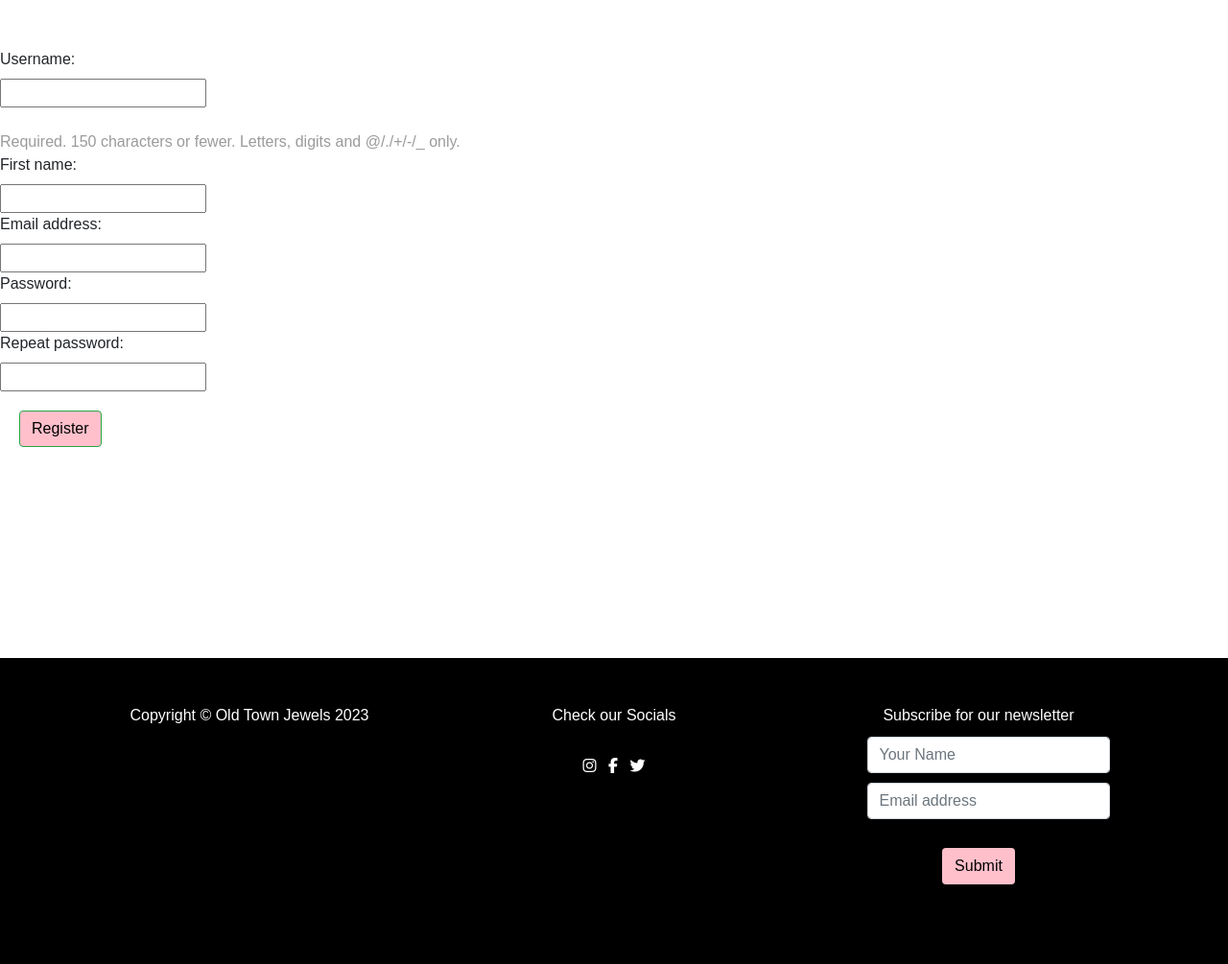
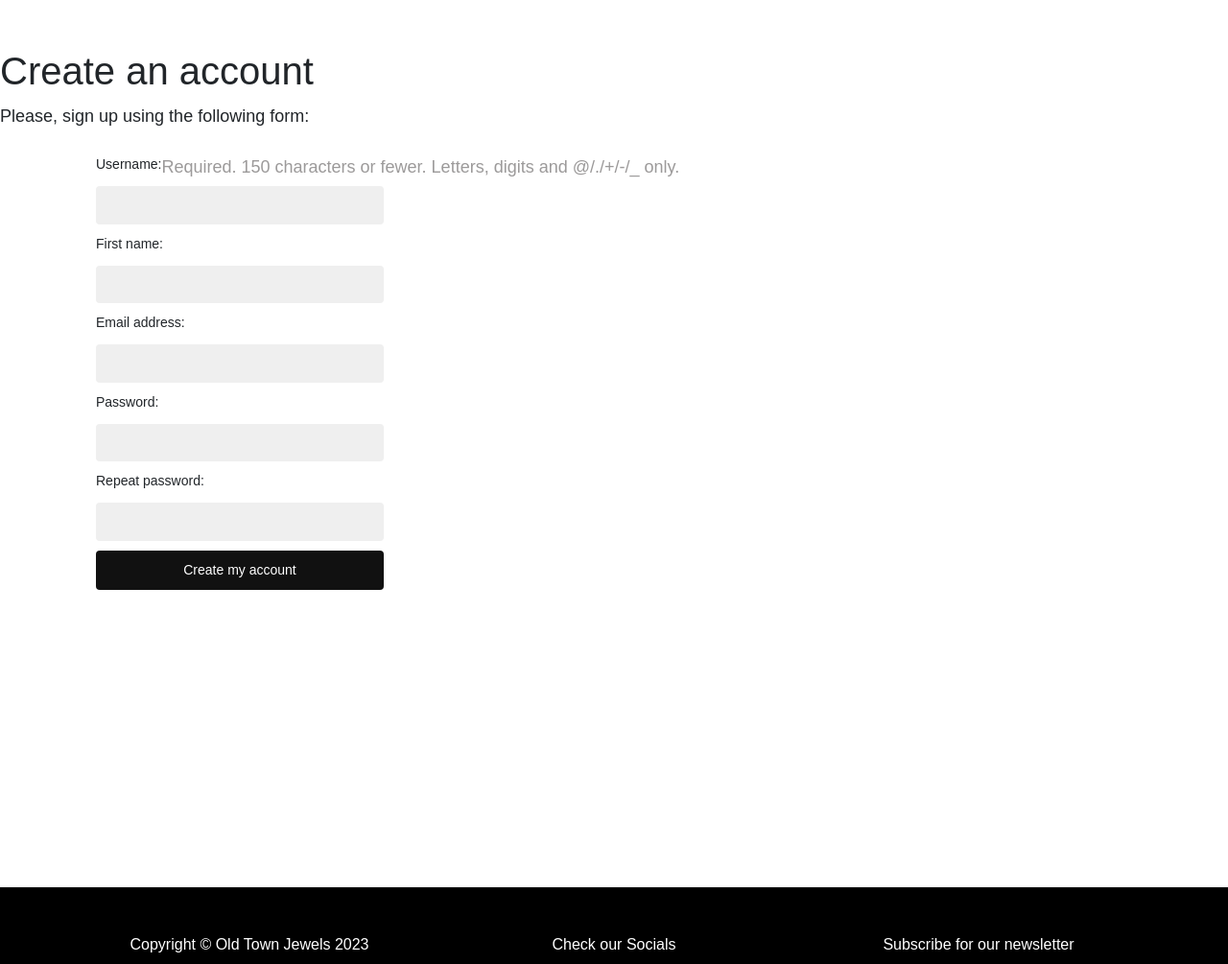
Before and after one commit to marosan28/old-town-jewels, a Django app: template users/templates/registration/register.html in a window 1280 px wide. Shown: the part 56-1061 px from the top of the page at 96% size. Run offline with Django 3.2, Linux system fonts and the light colour scheme; the template is opened without the code that fills it: values that come from a table or form of the project are taken from there, others are empty; parts of the project's set-up code (start-up, migrations or seed data) failed here and were passed over; some libraries are stand-ins or nearby versions; some web fonts are replaced.

Commit message:
add views and templates for user creating new profiles

```diff
--- a/users/templates/registration/register.html
+++ b/users/templates/registration/register.html
@@ -1,13 +1,14 @@
 {% extends "shop/base.html" %}
-
+{% block title %}Create an account{% endblock %}
 {% block content %}
-
-  <form method="post" action="{% url 'users:register' %}" class="register-form">
+  <h1>Create an account</h1>
+  <p>Please, sign up using the following form:</p>
+  <div id="content">
+  <form method="post">
+    {{ user_form.as_p }}
     {% csrf_token %}
-    {{ form.as_table }}
-
-    <button class="btn btn-success" name="submit">Register</button>
-    <input type="hidden" name="next" value="{% url 'shop:home' %}">
+    <p><input type="submit" value="Create my account"></p>
   </form>
 
-{% endblock content %}
+  </div>
+{% endblock %}
--- a/users/views.py
+++ b/users/views.py
@@ -30,8 +30,6 @@ class MyPasswordResetView(PasswordResetView):
     success_url = reverse_lazy('users:password_reset_done')
 
 
-
-
 class MyPasswordChangeDoneView(PasswordChangeDoneView):
     def get(self, request, *args, **kwargs):
         logout(request)
@@ -58,12 +56,12 @@ def register(request):
             # Save the User object
             new_user.save()
             return render(request,
-                          'users/register_done.html',
+                          'registration/register_done.html',
                           {'new_user': new_user})
     else:
         user_form = UserRegistrationForm()
     return render(request,
-                  'users/register.html',
+                  'registration/register.html',
                   {'user_form': user_form})
 
 def subscribe(request):
```
Also changed, not shown: users/templates/registration/register_done.html (added, +9 -0 lines), db.sqlite3.
